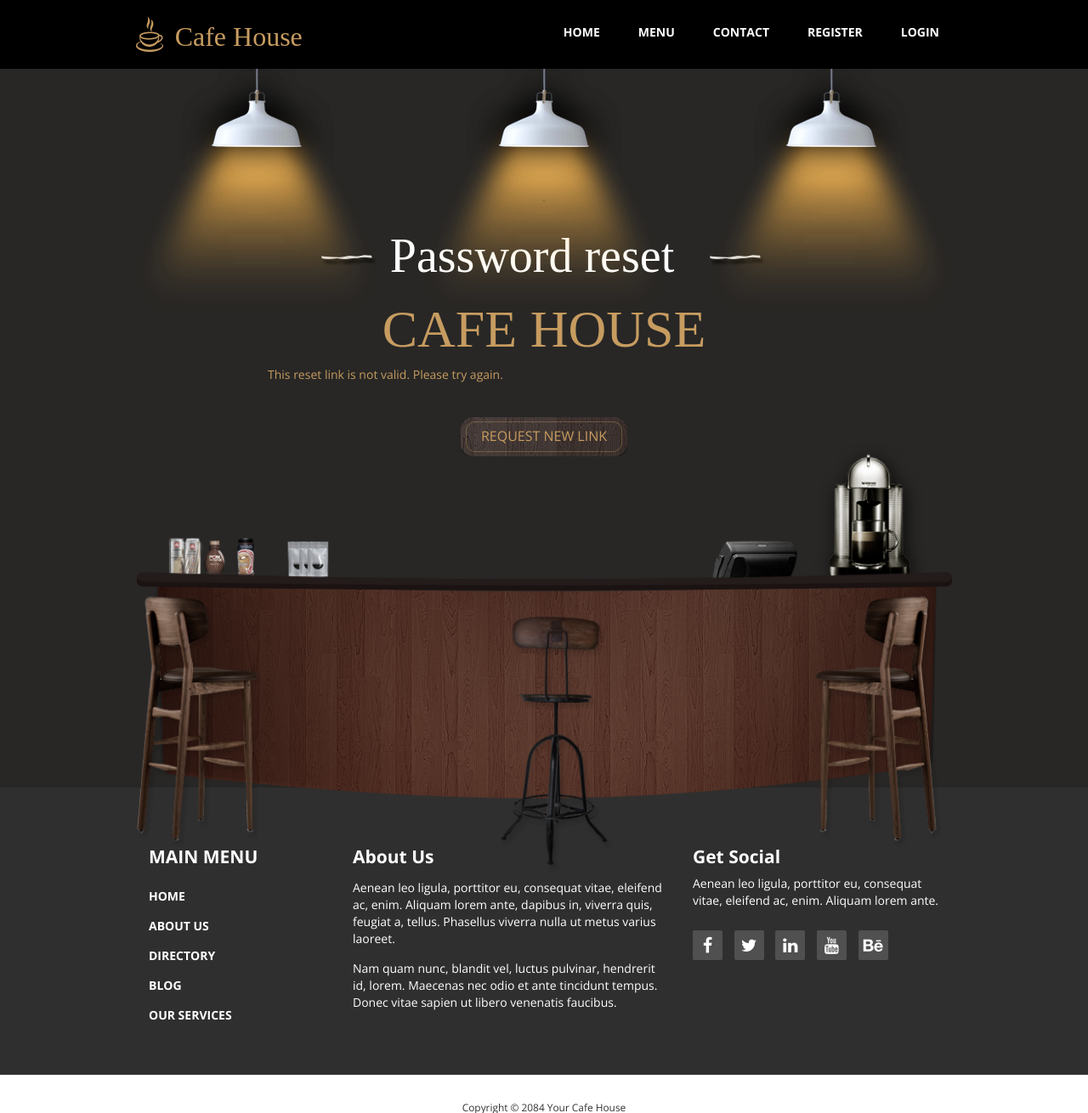
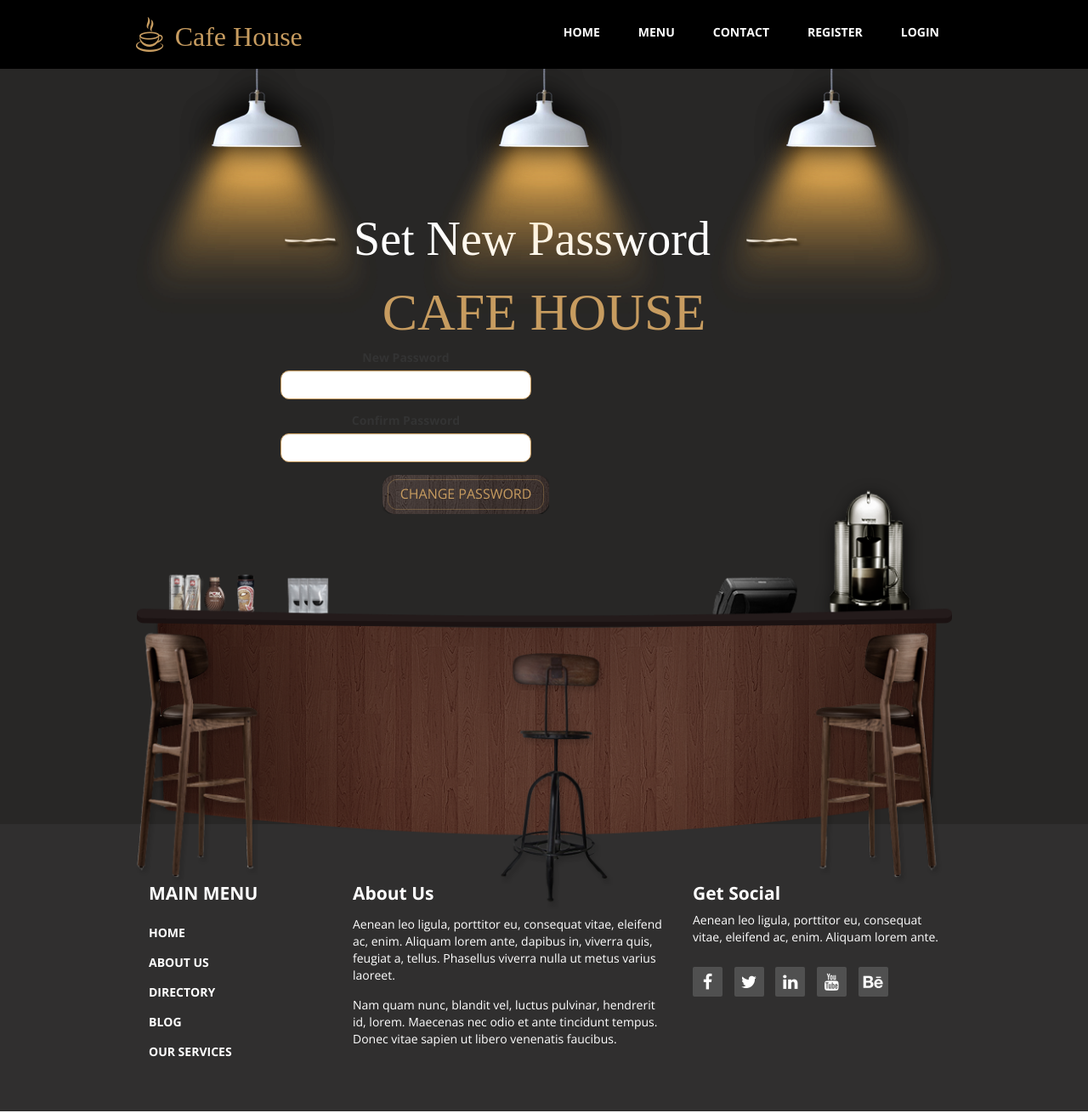
Before and after one commit to yasinaliyari/Cafe-House, a Django app: page /account/password_reset_confirm/1/ in a window 1280 px wide. Shown: the top 1310 px of the page at 85% size. Run offline with Django 5.2, Linux system fonts and the light colour scheme; some libraries are stand-ins or nearby versions; some web fonts are replaced.

Commit message:
complete some changes

```diff
--- a/account/templates/account/password_reset_confirm_custom.html
+++ b/account/templates/account/password_reset_confirm_custom.html
@@ -1,7 +1,7 @@
 {% extends 'base.html' %}
 {% load static %}
 
-{% block title %} Reset Your Password {% endblock %}
+{% block title %} Set New Password {% endblock %}
 
 {% block content %}
     <section class="tm-welcome-section">
@@ -11,33 +11,28 @@
                 <img src="{% static 'img/light.png' %}" alt="Light" class="light light-2">
                 <img src="{% static 'img/light.png' %}" alt="Light" class="light light-3">
             </div>
-            <div class="row tm-welcome-content">`
+            <div class="row tm-welcome-content">
                 <h2 class="white-text tm-handwriting-font tm-welcome-header">
-                    <img src="{% static 'img/header-line.png' %}" alt="Line" class="tm-header-line">&nbsp;Password reset&nbsp;&nbsp;
+                    <img src="{% static 'img/header-line.png' %}" alt="Line" class="tm-header-line">&nbsp;Set New
+                    Password&nbsp;&nbsp;
                     <img src="{% static 'img/header-line.png' %}" alt="Line" class="tm-header-line">
                 </h2>
                 <h2 class="gold-text tm-welcome-header-2">Cafe House</h2>
-                {% if validlink %}
+
                 <form method="post" class="tm-contact-form">
                     {% csrf_token %}
                     <div class="col-lg-6 col-md-6">
 
                         <!-- New Password -->
                         <div class="form-group">
-                                {{ form.new_password1.label_tag }}
-                                {{ form.new_password1 }}
-                                {% if form.new_password1.errors %}
-                                    <div class="text-danger small">{{ form.new_password1.errors }}</div>
-                                {% endif %}
+                            <label for="password1">New Password</label>
+                            <input type="password" name="password1" id="password1" class="form-control" required>
                         </div>
 
                         <!-- Confirm Password -->
                         <div class="form-group">
-                                {{ form.new_password2.label_tag }}
-                                {{ form.new_password2 }}
-                                {% if form.new_password2.errors %}
-                                    <div class="text-danger small">{{ form.new_password2.errors }}</div>
-                                {% endif %}
+                            <label for="password2">Confirm Password</label>
+                            <input type="password" name="password2" id="password2" class="form-control" required>
                         </div>
 
                         <!-- Submit -->
@@ -46,13 +41,6 @@
                         </div>
                     </div>
                 </form>
-                {% else %}
-                    <p class="gray-text tm-welcome-description">
-                        <span class="gold-text">This reset link is not valid. Please try again.</span>
-                    </p>
-                    <a href="{% url 'password_reset' %}" class="tm-more-button tm-more-button-welcome">Request new
-                        link</a>
-                {% endif %}
             </div>
             <img src="{% static 'img/table-set.png' %}" alt="Table Set" class="tm-table-set img-responsive">
         </section>
```
Also changed, not shown: account/templates/account/password_reset_request.html (+6 -1 lines), account/templates/account/password_reset_show_code.html (+13 -1 lines), account/templates/account/password_reset_verify.html (+21 -5 lines). Lines whose indentation alone changed are shown as unchanged.
